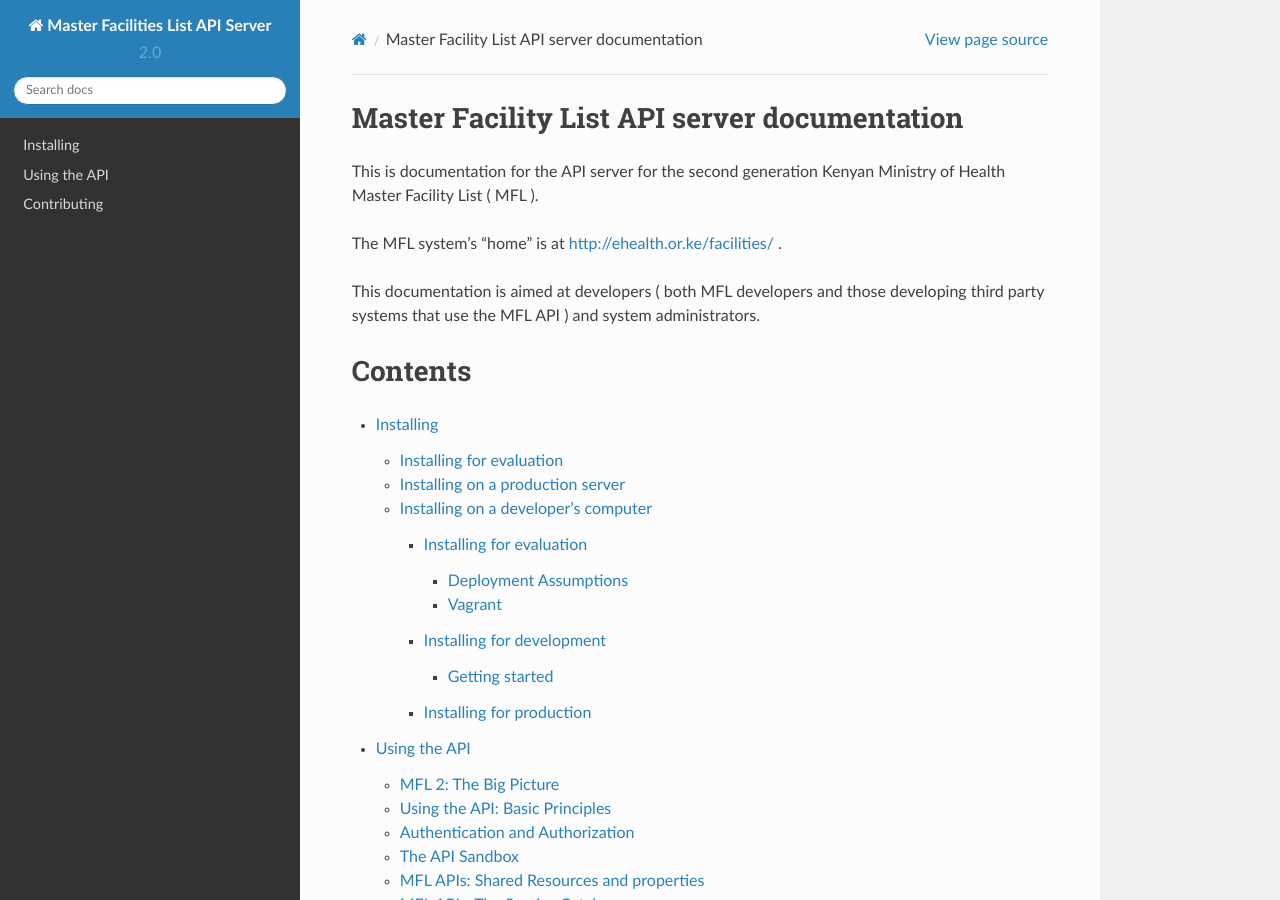
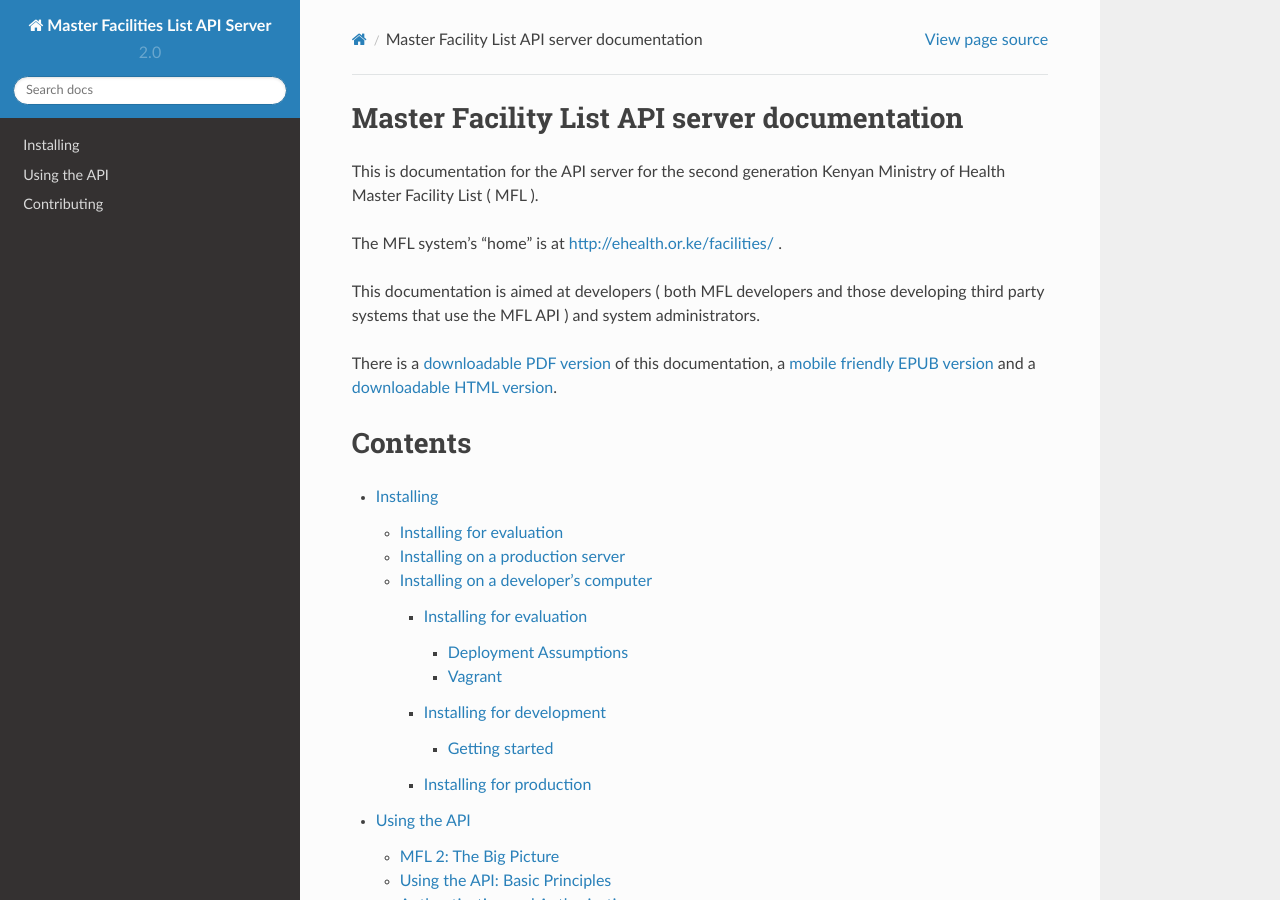
Before and after one commit to MasterFacilityList/mfl_api, a Sphinx documentation site: the page built from docs/index.rst, in a window 1280 px wide and 900 px high. Built offline with Sphinx 7.4.7 and the Read the Docs theme 2.0.0, drawn with Linux system fonts in a browser that asks for light colours.

Commit message:
Added to home page links to downloadable versions

```diff
--- a/docs/index.rst
+++ b/docs/index.rst
@@ -6,6 +6,13 @@
 The MFL system's "home" is at http://ehealth.or.ke/facilities/ .
 
 This documentation is aimed at developers ( both MFL developers and those developing third party systems that use the MFL API ) and system administrators.
+
+There is a `downloadable PDF version`_ of this documentation, a
+`mobile friendly EPUB version`_ and a `downloadable HTML version`_.
+
+.. _`downloadable PDF version`: https://media.readthedocs.org/pdf/mfl-api/latest/mfl-api.pdf
+.. _`mobile friendly EPUB version`: http://readthedocs.org/projects/mfl-api/downloads/epub/latest/
+.. _`downloadable HTML version`: http://readthedocs.org/projects/mfl-api/downloads/htmlzip/latest/
 
 Contents
 ===========
```
